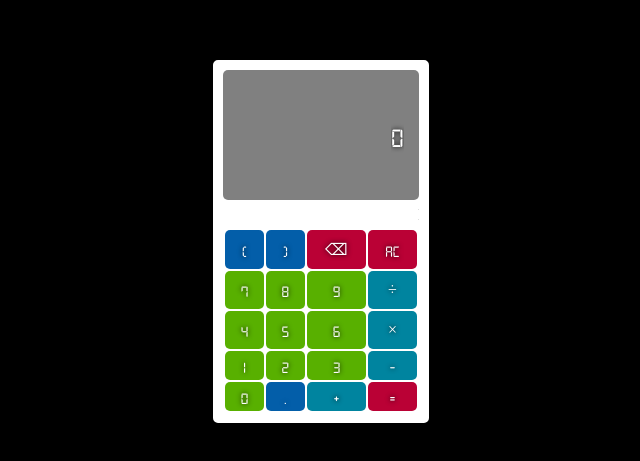
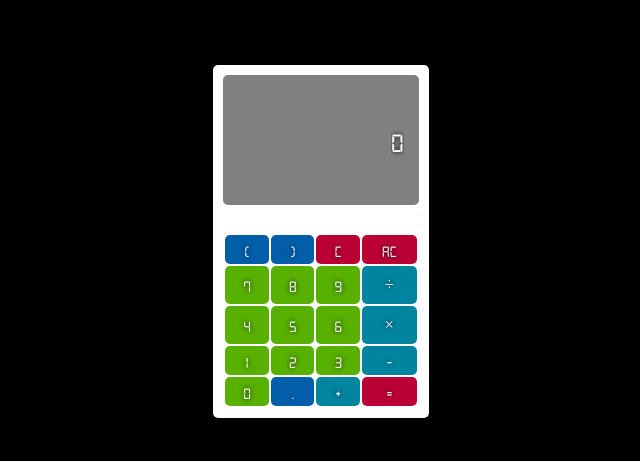
Before and after one commit to shaishabcoding/Calculator, a plain HTML site: page index.html in a window 1280 px wide. Shown: the part 159-620 px from the top of the page, without its empty margins (319-959 px from the left). Drawn offline with Linux system fonts and the light colour scheme.

Commit message:
Update index.html

```diff
--- a/index.html
+++ b/index.html
@@ -20,7 +20,7 @@
         <tr>
           <td class="key key-cl">(</td>
           <td class="key key-cl">)</td>
-          <td class="key key-cl key-re">⌫</td>
+          <td class="key key-cl key-re">C</td>
           <td class="key key-cl key-re">AC</td>
         </tr>
         <tr>
```
